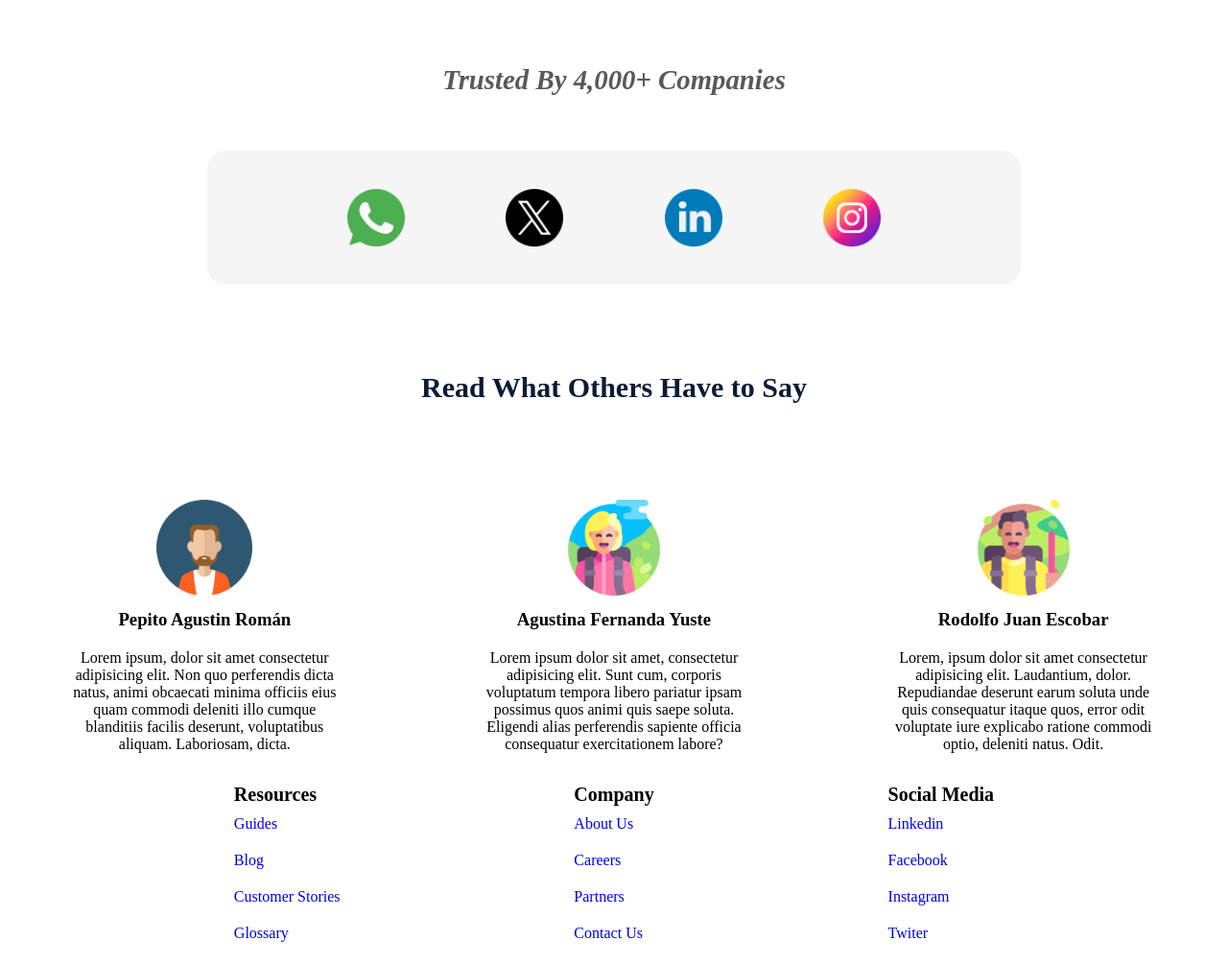
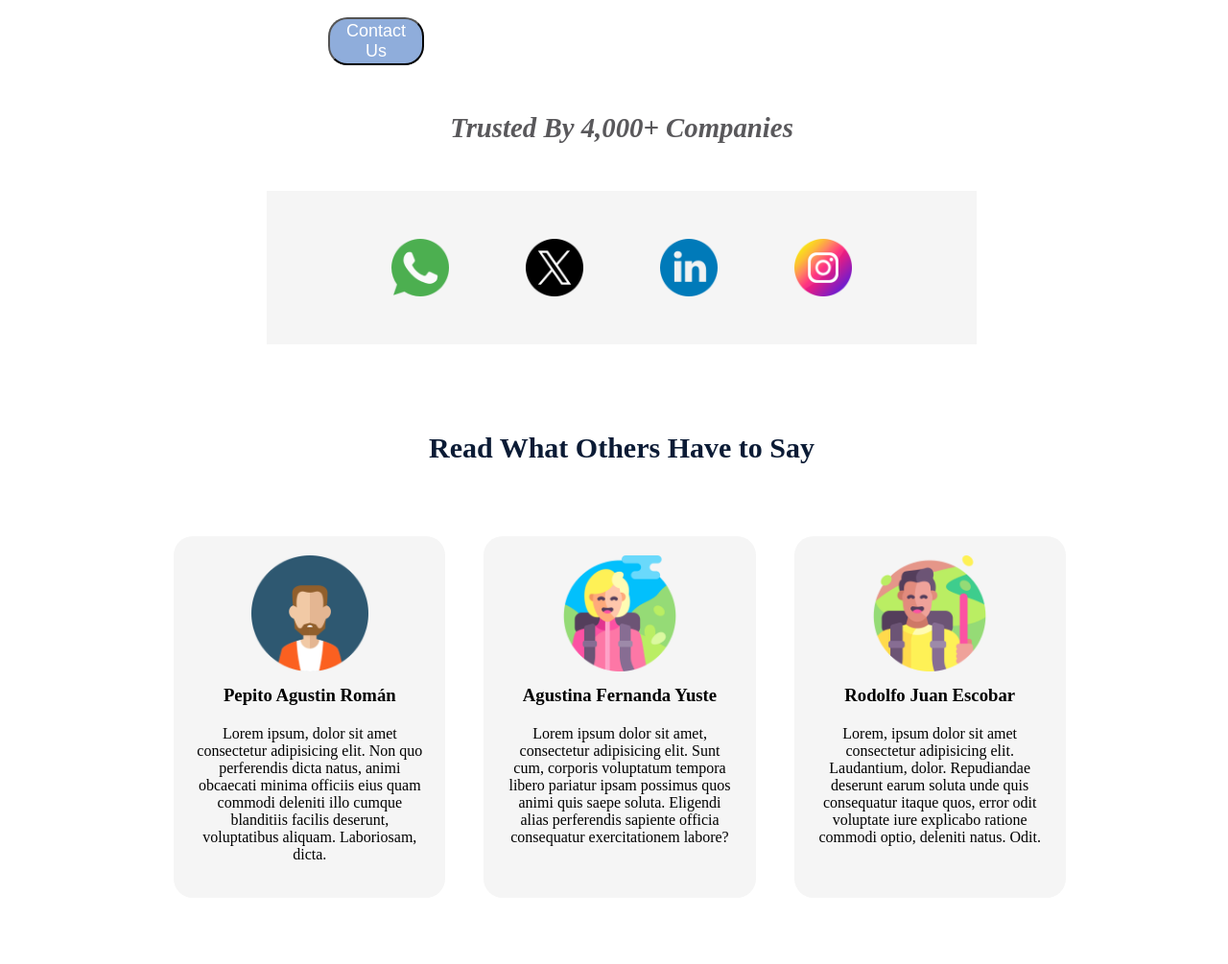
Before and after one commit to MHerraiz-thePower/EntregaEjercicio5_Sesion4_ResponsiveFlex, a plain HTML site: page index.html in a window 1280 px wide. Shown: the part 655-1660 px from the top of the page at 96% size. Drawn offline with Linux system fonts and the light colour scheme.

Commit message:
Add files via upload

```diff
--- a/style.css
+++ b/style.css
@@ -1,27 +1,13 @@
 * {
-  margin: 0;
-  padding: 0;
   list-style: none;
   text-decoration: none;
-  font-family: 'Times New Roman', Times, serif;
 }
-
 :root {
   /*Color*/
   --mhf-color-1: #ffffff;
   --mhf-color-2: #59585b;
   --mhf-color-3: #0b1b35;
   --mhf-color-4: #8faddb;
-
-  /* Backgrounds */
-  --mhf-primary-background: var(--rtc-color-1);
-  --mhf-button-background: var(--rtc-color-3);
-
-  /* Text color */
-
-  --mhf-text-0: var(--rtc-color-1);
-  --mhf-text-50: var(--rtc-color-4);
-  --mhf-text-100: var(--rtc-color-2);
 
   /* Paddings */
   --mhf-padding-s: 10px;
@@ -59,21 +45,24 @@ header > div {
   position: relative;
   display: flex;
   justify-content: center;
-  width: 80%;
+  width: 100%;
   align-items: center;
 }
 
 #digital {
   font-family: 'Segoe UI', Tahoma, Geneva, Verdana, sans-serif;
   font-size: 40px;
+  display: flex;
   position: relative;
-  width: 40%;
+  justify-content: center;
+  margin-top: 60px;
+  width: 100%;
   height: 60px;
 }
 .navigator {
   font-size: larger;
   position: relative;
-  width: 50%;
+  width: 100%;
   height: 60px;
   display: flex;
   flex-direction: row-reverse;
@@ -145,9 +134,9 @@ header > div {
 
 #boton {
   display: flex;
+  justify-content: center;
   width: 100%;
   height: 20%;
-  margin-top: 30px;
 }
 
 #boton > button {
@@ -157,8 +146,6 @@ header > div {
   cursor: pointer;
   width: 100px;
   height: 50px;
-  margin-top: 20px;
-  margin-left: 40%;
   border-radius: var(--mhf-border-radius);
 }
 
@@ -182,21 +169,6 @@ header > div {
   display: flex;
   width: 100%;
   margin-top: 40px;
-  margin-bottom: 40px;
-}
-
-.segundo_nav {
-  background-color: whitesmoke;
-  border-radius: var(--mhf-border-radius);
-  width: 60%;
-  position: relative;
-  padding: 40px;
-}
-.ul_img {
-  position: relative;
-  display: flex;
-  justify-content: space-evenly;
-  width: 100%;
 }
 
 .segundo_h2 {
@@ -207,8 +179,29 @@ header > div {
   display: flex;
   justify-content: center;
   width: 100%;
-  height: 60px;
-  margin: 30px;
+  height: 90px;
+}
+
+.segundo_h2 > h2 {
+  display: flex;
+  justify-content: center;
+  width: 100%;
+}
+
+.segundo_nav {
+  border-radius: var(--mhf-border-radius);
+  width: 100%;
+  position: relative;
+  display: flex;
+  justify-content: center;
+}
+.ul_img {
+  background-color: whitesmoke;
+  position: relative;
+  display: flex;
+  justify-content: space-evenly;
+  width: 50%;
+  padding: 50px;
 }
 
 .ul_img > img {
@@ -218,18 +211,16 @@ header > div {
 
 /* Tercero */
 .tercero {
-  padding: var(--rtc-padding-l);
   position: relative;
   display: flex;
   flex-direction: column;
-  min-height: 60svh;
-  height: 400px;
 }
 
 .tercero > h2 {
   color: var(--mhf-color-3);
   top: 50px;
   font-size: 30px;
+  max-width: 100%;
   justify-content: center;
   display: flex;
   position: relative;
@@ -238,22 +229,33 @@ header > div {
 .cv {
   position: relative;
   display: flex;
-  justify-content: space-around;
+  width: 95%;
+  height: auto;
+  justify-content: center;
 }
 
 .cv > article {
+  background-color: whitesmoke;
   position: relative;
   flex-direction: row;
   display: inline-block;
   justify-content: center;
-  top: 150px;
-  width: 22%;
+  border-radius: var(--mhf-border-radius);
+  margin-top: 100px;
+  margin-right: 20px;
+  margin-left: 20px;
+  margin-bottom: 20px;
+  padding: 20px;
+  width: 20%;
   text-align: center;
+}
+.cv > article:first-child {
+  margin-left: 80px;
 }
 
 .cv > article > img {
-  top: 150px;
-  width: 100px;
+  max-width: 50%;
+  height: auto;
 }
 
 .cv > article > h3 {
@@ -263,20 +265,25 @@ header > div {
 
 /* FOOTER */
 footer {
-  position: relative;
+  background-color: whitesmoke;
   display: flex;
   flex-direction: row;
   justify-content: space-evenly;
+  width: 100%;
   height: 200px;
+  margin-top: 50px;
 }
 
 #footer_h1 {
-  font-size: 20px;
+  font-size: 15px;
+  position: relative;
+  justify-content: center;
 }
 
 .footer_ul {
   display: inline-block;
   flex-direction: column;
+  align-items: center;
   margin-top: 10px;
 }
 
@@ -287,7 +294,8 @@ footer {
 
 @media (max-width: 730px) {
   #menu {
-    display: inline-block;
+    display: flex;
+    flex-direction: column;
   }
   .navigator {
     display: none;
```
Also changed, not shown: index.html (+1 -1 lines).
